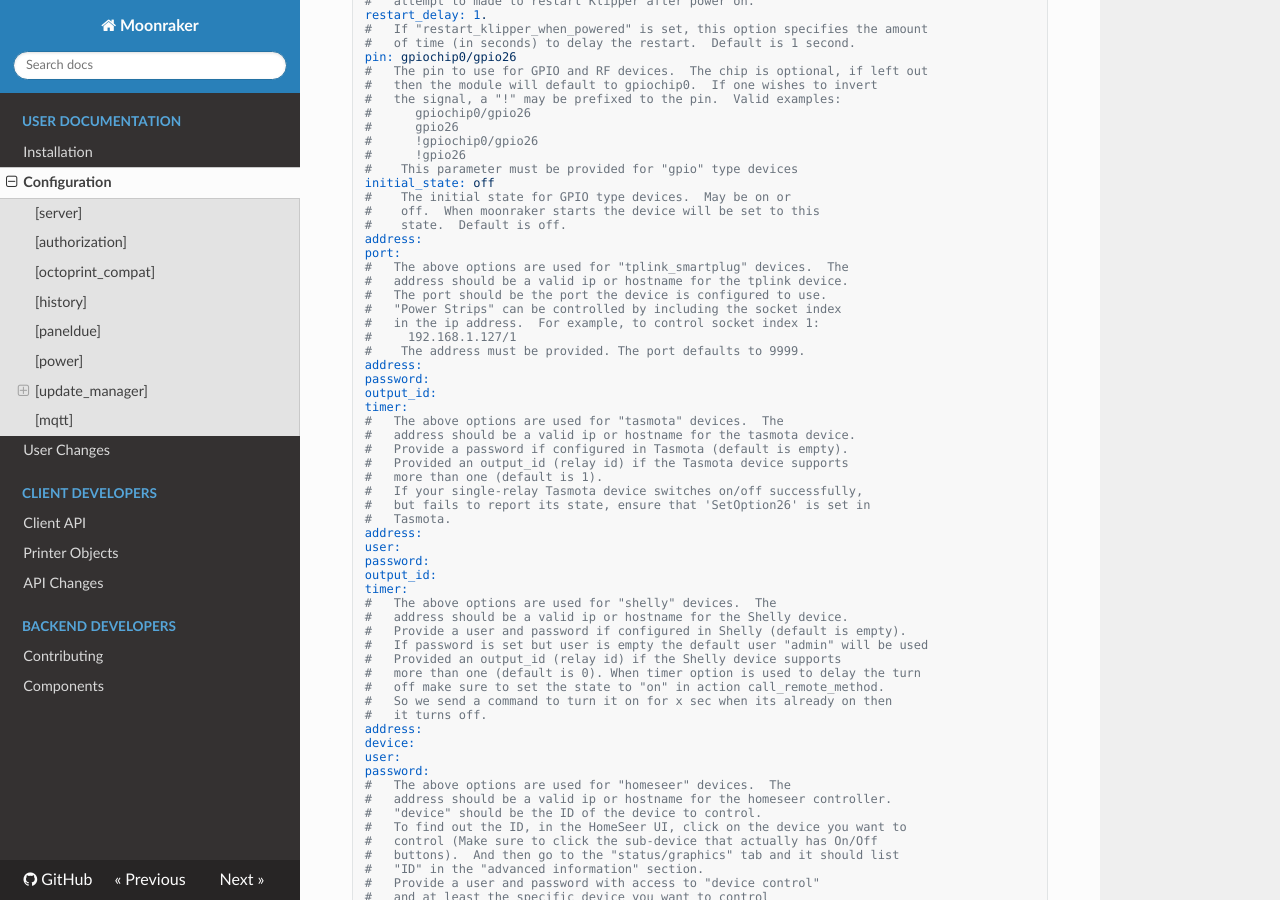
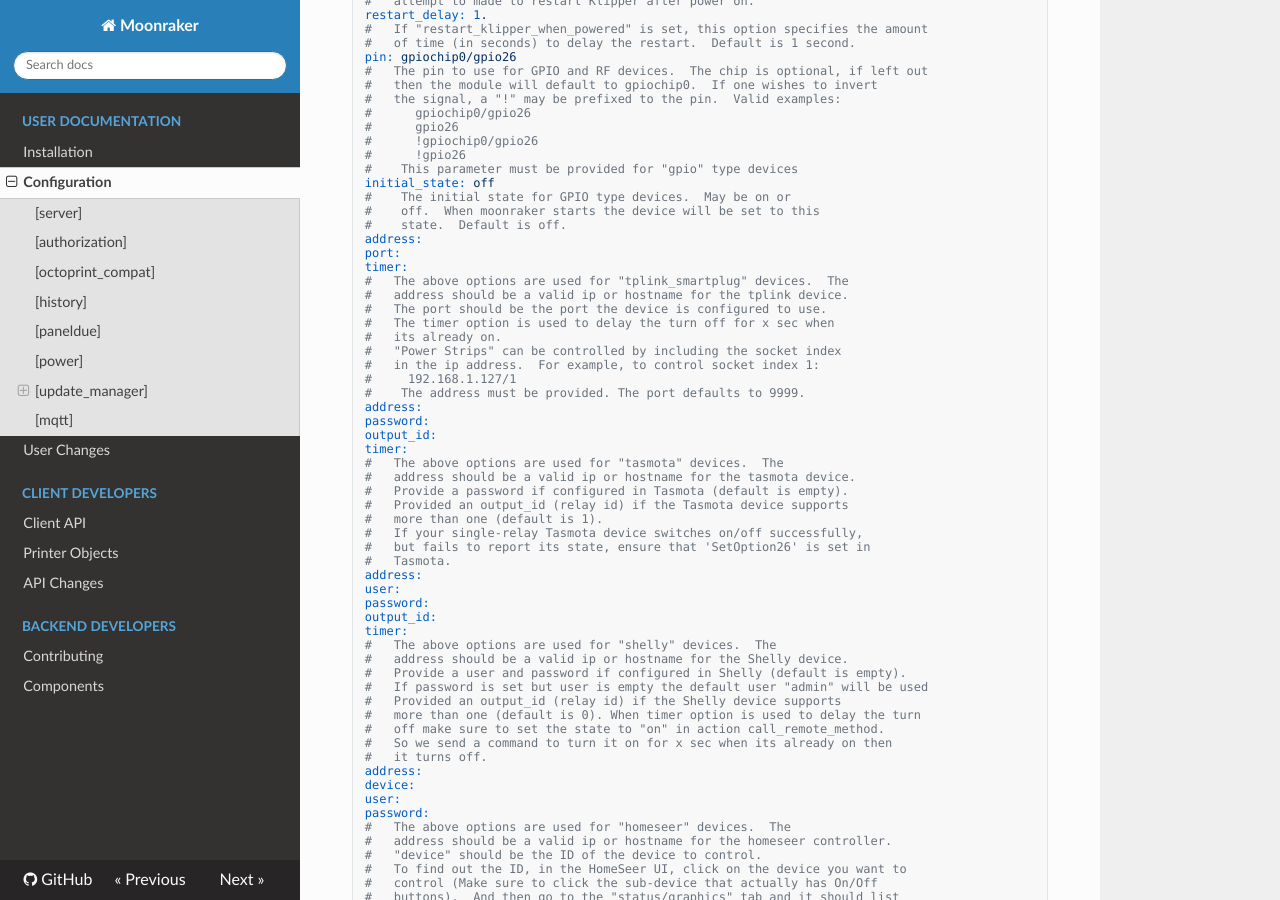
Before and after one commit to Arksine/moonraker, an MkDocs documentation site: the page built from docs/configuration.md, in a window 1280 px wide and 900 px high, scrolled down 3553 px. Built offline with MkDocs 1.6.1, drawn with Linux system fonts in a browser that asks for light colours; nearby versions of some CDN libraries.

Commit message:
Updated configuration.md [power] section
Added timer option for TP-Link

```diff
--- a/docs/configuration.md
+++ b/docs/configuration.md
@@ -231,9 +231,12 @@ initial_state: off
 #    state.  Default is off.
 address:
 port:
+timer:
 #   The above options are used for "tplink_smartplug" devices.  The
 #   address should be a valid ip or hostname for the tplink device.
 #   The port should be the port the device is configured to use.
+#   The timer option is used to delay the turn off for x sec when
+#   its already on.
 #   "Power Strips" can be controlled by including the socket index
 #   in the ip address.  For example, to control socket index 1:
 #     192.168.1.127/1
```
